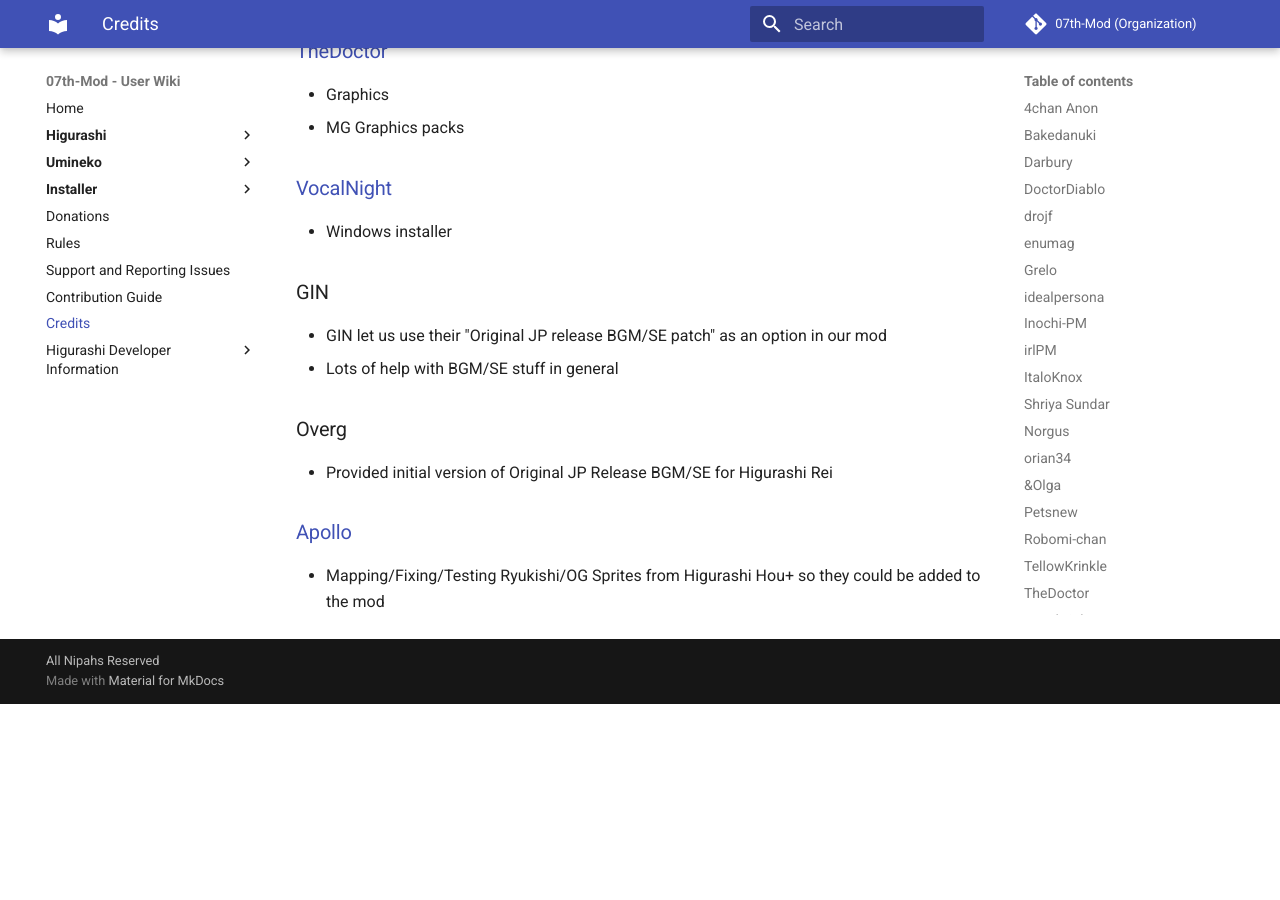
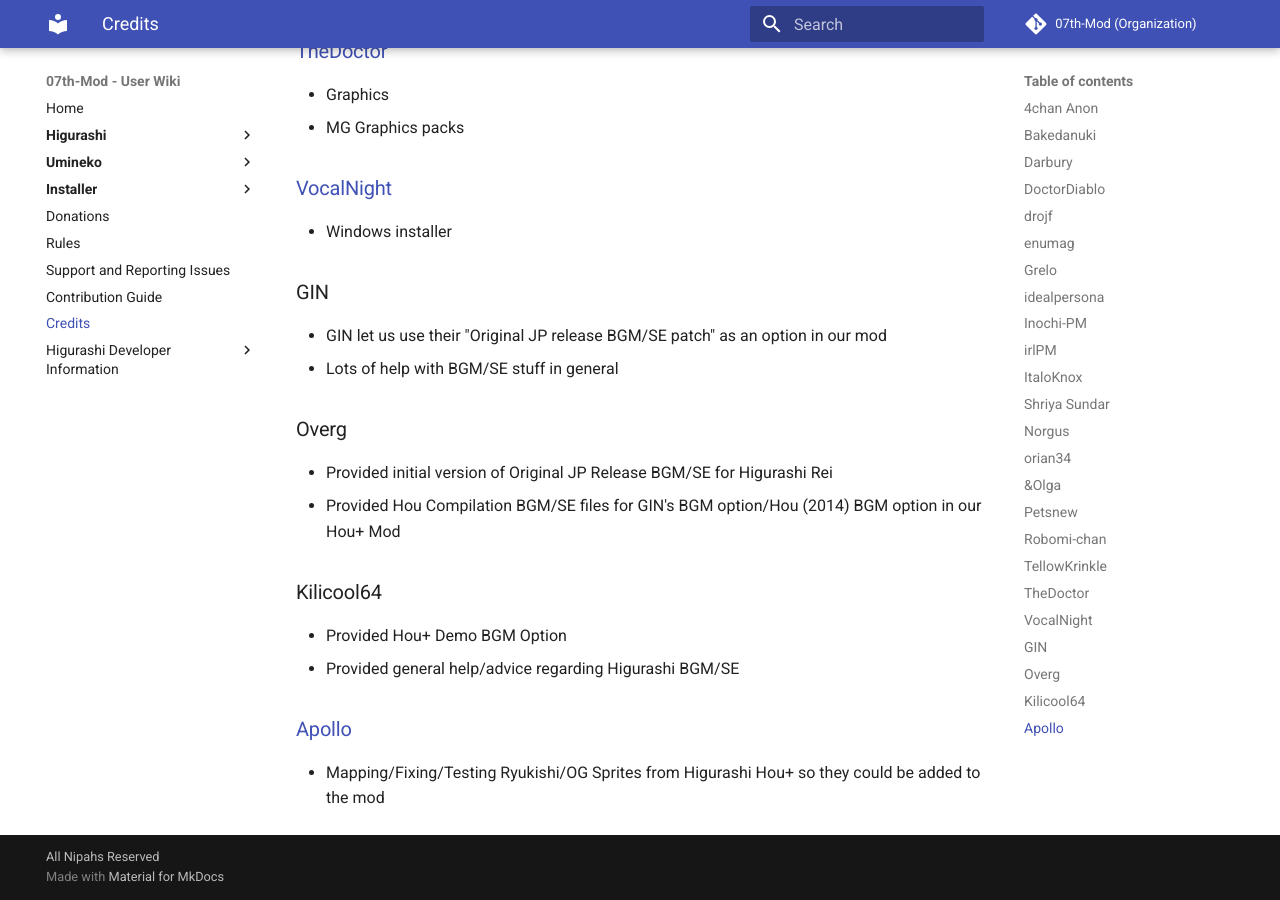
Before and after one commit to 07th-mod/wiki, an MkDocs documentation site: the page built from docs/Credits.md, in a window 1280 px wide and 900 px high, scrolled down 3133 px. Built offline with MkDocs 1.6.1 and Material for MkDocs 9.7.7, drawn with Linux system fonts in a browser that asks for light colours; before the commit the page ends 3837 px from its top, so only the background shows below that.

Commit message:
update credits

```diff
--- a/docs/Credits.md
+++ b/docs/Credits.md
@@ -122,6 +122,12 @@
 ### Overg
 
 * Provided initial version of Original JP Release BGM/SE for Higurashi Rei
+* Provided Hou Compilation BGM/SE files for GIN's BGM option/Hou (2014) BGM option in our Hou+ Mod
+
+### Kilicool64
+
+* Provided Hou+ Demo BGM Option
+* Provided general help/advice regarding Higurashi BGM/SE
 
 ### [Apollo](https://github.com/ApolloEM)
 
```
